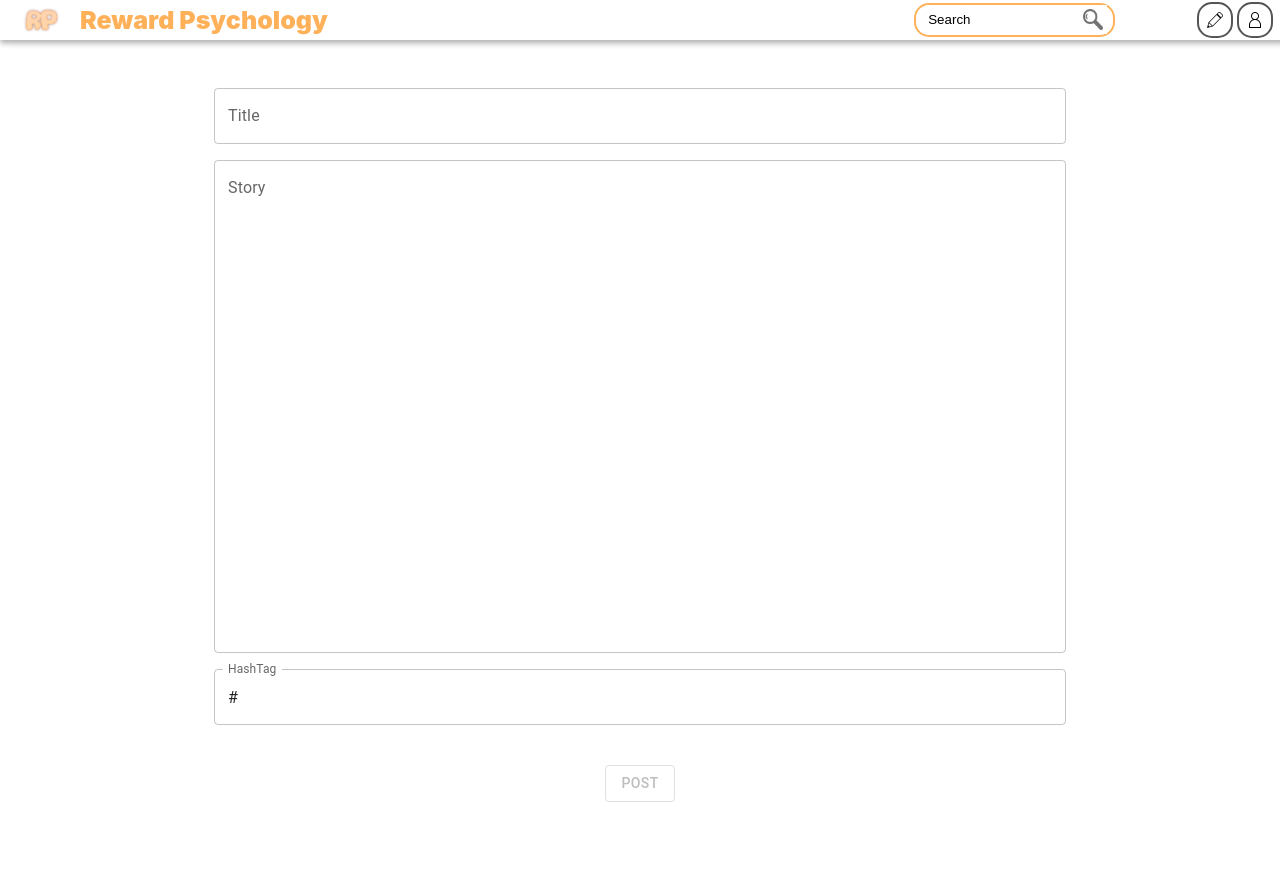
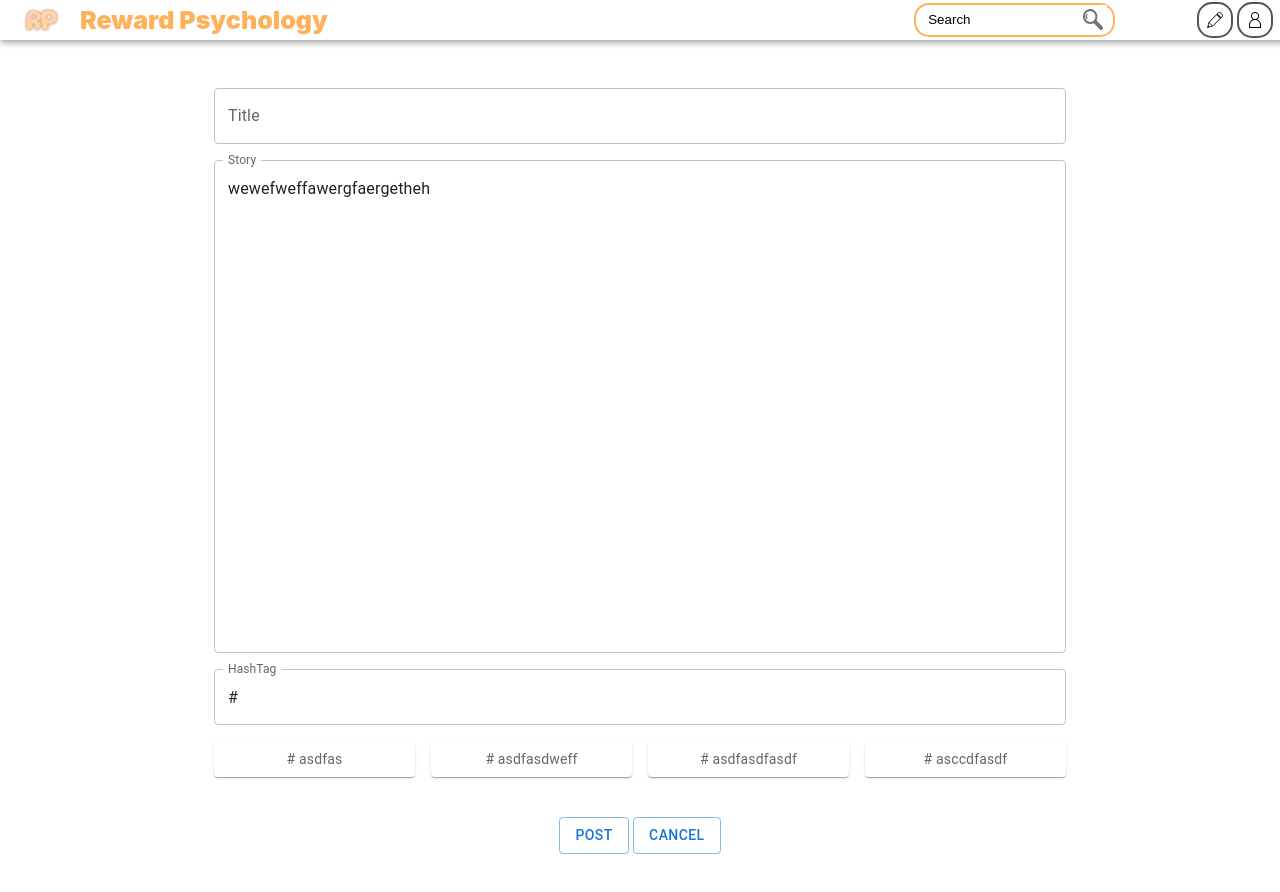
Before and after one commit to codestates/beb-03-Reward-Psychology-RP, a React (Create React App) app in the folder client/: page /newpost in a window 1280 px wide. Before the commit the page ends 842 px from the top, so only its background shows below. Built offline with nearby package versions, Linux system fonts and the light colour scheme.

Commit message:
chore: Modify miscellaneous part

```diff
--- a/client/src/page/newPost.js
+++ b/client/src/page/newPost.js
@@ -9,7 +9,7 @@ import Button from '@mui/material/Button';
 const axios = require('axios');
 
 function NewPost() {
-    const [editSeq, setEditSeq] = useState(false);
+    const [editSeq, setEditSeq] = useState(true);
     const [value, setValue] = useState();
     const [singleTag, setSingleTag] = useState('#');
     const [hashtagArr, setHashtagArr] = useState([]);
@@ -21,7 +21,8 @@ function NewPost() {
     useEffect(() => {
         if (editSeq) {
             setEditSeq(false);
-            setValue('wefawergfaergetheh');
+            setMainBody('wewefweffawergfaergetheh');
+            setTitle('gfaergetheh');
             setHashtagArr([
                 'asdfas',
                 'asdfasdweff',
@@ -51,6 +52,7 @@ function NewPost() {
     };
 
     const handleChange = (event) => {
+        console.log(event.target);
         if (event.target.id === 'outlined-basic_title') {
             setTitle(event.target.value);
         } else if (event.target.id === 'outlined-multiline-static') {
@@ -110,7 +112,7 @@ function NewPost() {
                     variant="outlined"
                     placeholder="Write Title!"
                     fullWidth="true"
-                    default={value}
+                    defaultValue={title}
                     onChange={handleChange}
                     sx={{ mt: 11 }}
                 />
@@ -119,7 +121,7 @@ function NewPost() {
                     label="Story"
                     multiline
                     rows={20}
-                    defaultValue={value}
+                    defaultValue={mainBody}
                     placeholder="Write Your Story!"
                     fullWidth="true"
                     onChange={handleChange}
```
